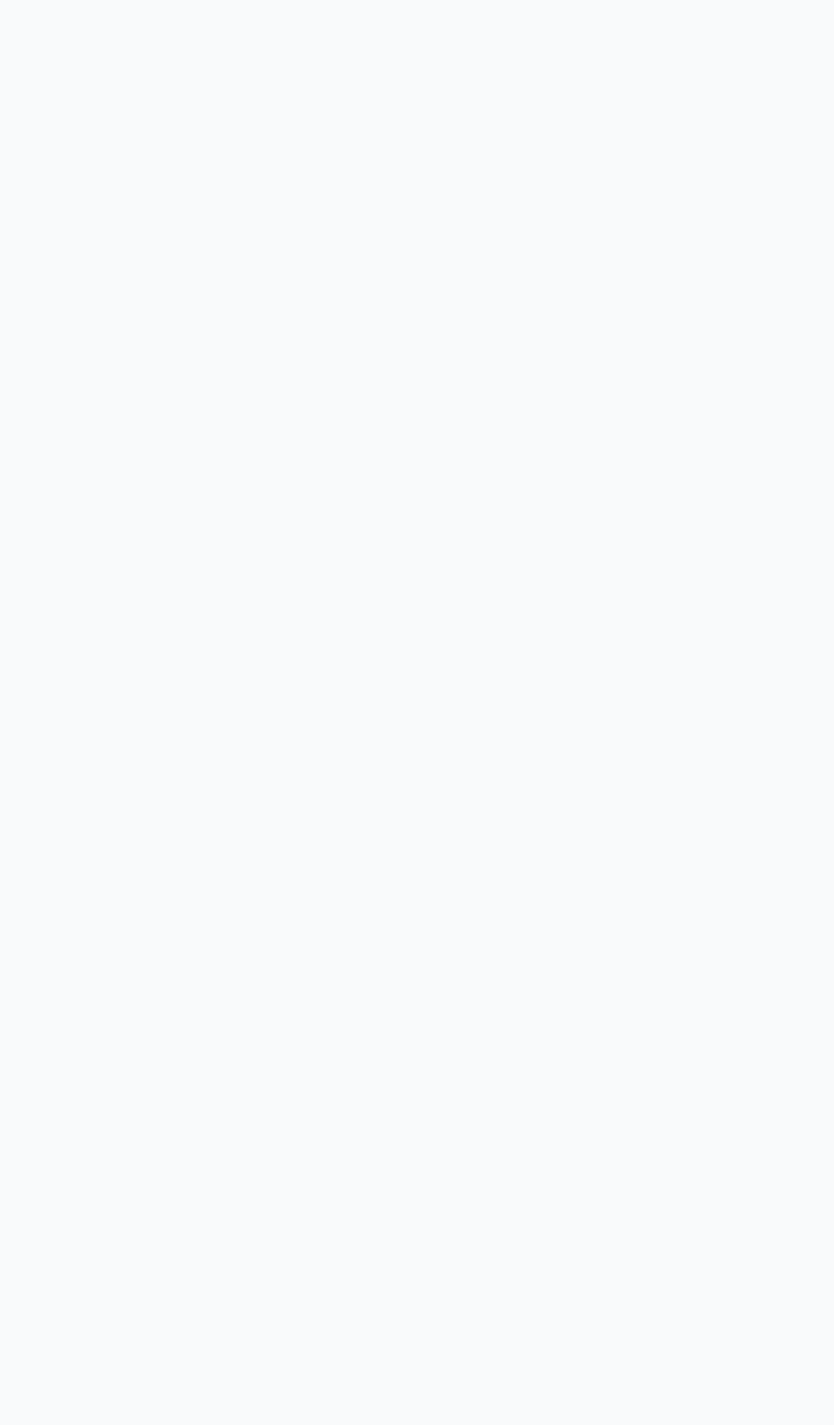
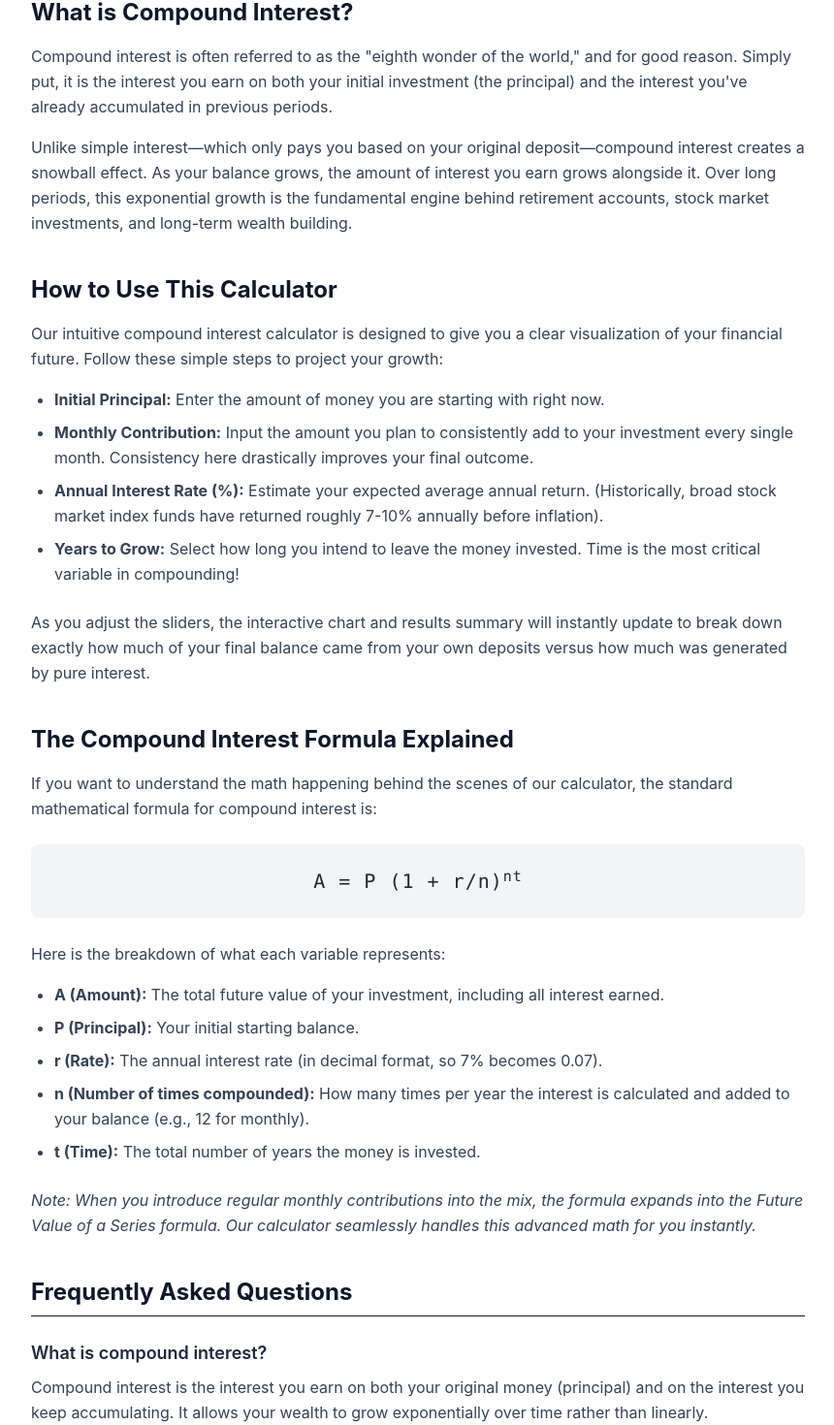
Before and after one commit to muzamil-hussain-dev/Compnd, a React (Vite) app: page / in a window 1280 px wide. Shown: the part 1299-2769 px from the top of the page at 97% size, without its empty margins (209-1069 px from the left). Before the commit the page ends 1215 px from the top, so only its background shows below. Built offline with nearby package versions, Linux system fonts and the light colour scheme.

Commit message:
Comprehensive SEO Update: Meta tags, JSON-LD, Sitemap, Robots.txt, and On-Page Content

```diff
--- a/index.html
+++ b/index.html
@@ -3,13 +3,88 @@
   <head>
     <meta charset="UTF-8" />
     <meta name="viewport" content="width=device-width, initial-scale=1.0" />
-    <title>Compound Interest Calculator</title>
+    <title>Compound Interest Calculator | With Monthly Contributions</title>
+
     <!-- SEO meta tags -->
-    <meta name="description" content="Calculate your compound interest and visualize your investment growth over time." />
+    <meta name="description" content="Calculate your compound interest and visualize your investment growth over time. Free compound interest calculator with monthly contributions and charts." />
+    <meta name="keywords" content="compound interest calculator, investment calculator, growth calculator, monthly contributions, finance calculator, APY calculator" />
+    <link rel="canonical" href="https://compnds.netlify.app/" />
+    <meta name="robots" content="index, follow" />
+
+    <!-- Open Graph / Social Tags -->
+    <meta property="og:type" content="website" />
+    <meta property="og:title" content="Compound Interest Calculator | With Monthly Contributions" />
+    <meta property="og:description" content="Calculate your compound interest and visualize your investment growth over time. Free compound interest calculator with monthly contributions and charts." />
+    <meta property="og:url" content="https://compnds.netlify.app/" />
+
+    <!-- JSON-LD Structured Data (SoftwareApplication) -->
+    <script type="application/ld+json">
+    {
+      "@context": "https://schema.org",
+      "@type": "SoftwareApplication",
+      "name": "Compound Interest Calculator",
+      "operatingSystem": "Any",
+      "applicationCategory": "FinanceApplication",
+      "offers": {
+        "@type": "Offer",
+        "price": "0",
+        "priceCurrency": "USD"
+      },
+      "aggregateRating": {
+        "@type": "AggregateRating",
+        "ratingValue": "4.8",
+        "ratingCount": "1245"
+      }
+    }
+    </script>
+
+    <!-- JSON-LD Structured Data (FAQPage) -->
+    <script type="application/ld+json">
+    {
+      "@context": "https://schema.org",
+      "@type": "FAQPage",
+      "mainEntity": [
+        {
+          "@type": "Question",
+          "name": "What is compound interest?",
+          "acceptedAnswer": {
+            "@type": "Answer",
+            "text": "Compound interest is the interest you earn on both your original money (principal) and on the interest you keep accumulating. It allows your wealth to grow exponentially over time rather than linearly."
+          }
+        },
+        {
+          "@type": "Question",
+          "name": "How does compounding frequency affect my returns?",
+          "acceptedAnswer": {
+            "@type": "Answer",
+            "text": "The more frequently interest is compounded, the higher your overall returns will be. For example, monthly compounding will yield slightly more than annual compounding because your interest starts earning its own interest sooner."
+          }
+        },
+        {
+          "@type": "Question",
+          "name": "Is it better to invest a lump sum or make monthly contributions?",
+          "acceptedAnswer": {
+            "@type": "Answer",
+            "text": "While a larger initial lump sum gives compounding a head start, making consistent monthly contributions is one of the most powerful strategies to build wealth over time, especially due to dollar-cost averaging."
+          }
+        },
+        {
+          "@type": "Question",
+          "name": "How do you calculate compound interest?",
+          "acceptedAnswer": {
+            "@type": "Answer",
+            "text": "The standard formula is A = P(1 + r/n)^(nt). 'A' is the final amount, 'P' is the principal, 'r' is the annual interest rate, 'n' is the number of times interest is compounded per year, and 't' is the time in years."
+          }
+        }
+      ]
+    }
+    </script>
+
     <!-- Fonts -->
     <link rel="preconnect" href="https://fonts.googleapis.com">
     <link rel="preconnect" href="https://fonts.gstatic.com" crossorigin>
     <link href="https://fonts.googleapis.com/css2?family=Inter:wght@400;500;600;700&display=swap" rel="stylesheet">
+
     <!-- Adsterra Popunder / Social Bar Scripts -->
     <script type='text/javascript' src='//pl31410998.profitableratecpmnetwork.com/fa/10/f9/fa10f961be0b11aba443ad5557d64d3d.js'></script>
     <script type='text/javascript' src='//pl31411000.profitableratecpmnetwork.com/74/93/c5/7493c586b056e7862e9520661ec39399.js'></script>
--- a/src/App.jsx
+++ b/src/App.jsx
@@ -117,6 +117,76 @@ function App() {
           </div>
 
         </div>
+
+        {/* SEO Content Section */}
+        <article className="mt-16 bg-white p-8 md:p-12 rounded-2xl shadow-sm border border-gray-100 max-w-4xl mx-auto text-gray-700 leading-relaxed">
+
+          <h2 className="text-2xl font-bold text-gray-900 mt-0 mb-4">What is Compound Interest?</h2>
+          <p className="mb-4">
+            Compound interest is often referred to as the "eighth wonder of the world," and for good reason. Simply put, it is the interest you earn on both your initial investment (the principal) and the interest you've already accumulated in previous periods.
+          </p>
+          <p className="mb-4">
+            Unlike simple interest—which only pays you based on your original deposit—compound interest creates a snowball effect. As your balance grows, the amount of interest you earn grows alongside it. Over long periods, this exponential growth is the fundamental engine behind retirement accounts, stock market investments, and long-term wealth building.
+          </p>
+
+          <h2 className="text-2xl font-bold text-gray-900 mt-10 mb-4">How to Use This Calculator</h2>
+          <p className="mb-4">
+            Our intuitive compound interest calculator is designed to give you a clear visualization of your financial future. Follow these simple steps to project your growth:
+          </p>
+          <ul className="list-disc pl-6 space-y-2 mb-6">
+            <li><strong>Initial Principal:</strong> Enter the amount of money you are starting with right now.</li>
+            <li><strong>Monthly Contribution:</strong> Input the amount you plan to consistently add to your investment every single month. Consistency here drastically improves your final outcome.</li>
+            <li><strong>Annual Interest Rate (%):</strong> Estimate your expected average annual return. (Historically, broad stock market index funds have returned roughly 7-10% annually before inflation).</li>
+            <li><strong>Years to Grow:</strong> Select how long you intend to leave the money invested. Time is the most critical variable in compounding!</li>
+          </ul>
+          <p className="mb-4">
+            As you adjust the sliders, the interactive chart and results summary will instantly update to break down exactly how much of your final balance came from your own deposits versus how much was generated by pure interest.
+          </p>
+
+          <h2 className="text-2xl font-bold text-gray-900 mt-10 mb-4">The Compound Interest Formula Explained</h2>
+          <p className="mb-4">
+            If you want to understand the math happening behind the scenes of our calculator, the standard mathematical formula for compound interest is:
+          </p>
+          <div className="bg-gray-100 p-6 rounded-lg text-center my-6 font-mono text-xl text-gray-800 tracking-wider">
+            A = P (1 + r/n)<sup>nt</sup>
+          </div>
+          <p className="mb-4">Here is the breakdown of what each variable represents:</p>
+          <ul className="list-disc pl-6 space-y-2 mb-6">
+            <li><strong>A (Amount):</strong> The total future value of your investment, including all interest earned.</li>
+            <li><strong>P (Principal):</strong> Your initial starting balance.</li>
+            <li><strong>r (Rate):</strong> The annual interest rate (in decimal format, so 7% becomes 0.07).</li>
+            <li><strong>n (Number of times compounded):</strong> How many times per year the interest is calculated and added to your balance (e.g., 12 for monthly).</li>
+            <li><strong>t (Time):</strong> The total number of years the money is invested.</li>
+          </ul>
+          <p className="mb-4 italic">
+            Note: When you introduce regular monthly contributions into the mix, the formula expands into the Future Value of a Series formula. Our calculator seamlessly handles this advanced math for you instantly.
+          </p>
+
+          <h2 className="text-2xl font-bold text-gray-900 mt-10 mb-6 border-b pb-2">Frequently Asked Questions</h2>
+
+          <div className="space-y-6">
+            <div>
+              <h3 className="text-lg font-semibold text-gray-800 mb-2">What is compound interest?</h3>
+              <p>Compound interest is the interest you earn on both your original money (principal) and on the interest you keep accumulating. It allows your wealth to grow exponentially over time rather than linearly.</p>
+            </div>
+
+            <div>
+              <h3 className="text-lg font-semibold text-gray-800 mb-2">How does compounding frequency affect my returns?</h3>
+              <p>The more frequently interest is compounded, the higher your overall returns will be. For example, monthly compounding will yield slightly more than annual compounding because your interest starts earning its own interest sooner.</p>
+            </div>
+
+            <div>
+              <h3 className="text-lg font-semibold text-gray-800 mb-2">Is it better to invest a lump sum or make monthly contributions?</h3>
+              <p>While a larger initial lump sum gives compounding a head start, making consistent monthly contributions is one of the most powerful strategies to build wealth over time, especially due to the benefits of dollar-cost averaging.</p>
+            </div>
+
+            <div>
+              <h3 className="text-lg font-semibold text-gray-800 mb-2">How do you calculate compound interest?</h3>
+              <p>The standard formula is A = P(1 + r/n)^(nt). 'A' is the final amount, 'P' is the principal, 'r' is the annual interest rate, 'n' is the number of times interest is compounded per year, and 't' is the time in years.</p>
+            </div>
+          </div>
+
+        </article>
       </main>
 
       {/* Sticky Footer Ad for Mobile */}
```
Also changed, not shown: public/robots.txt (added), 1 other file (tests, documents, lock files or other folders).
